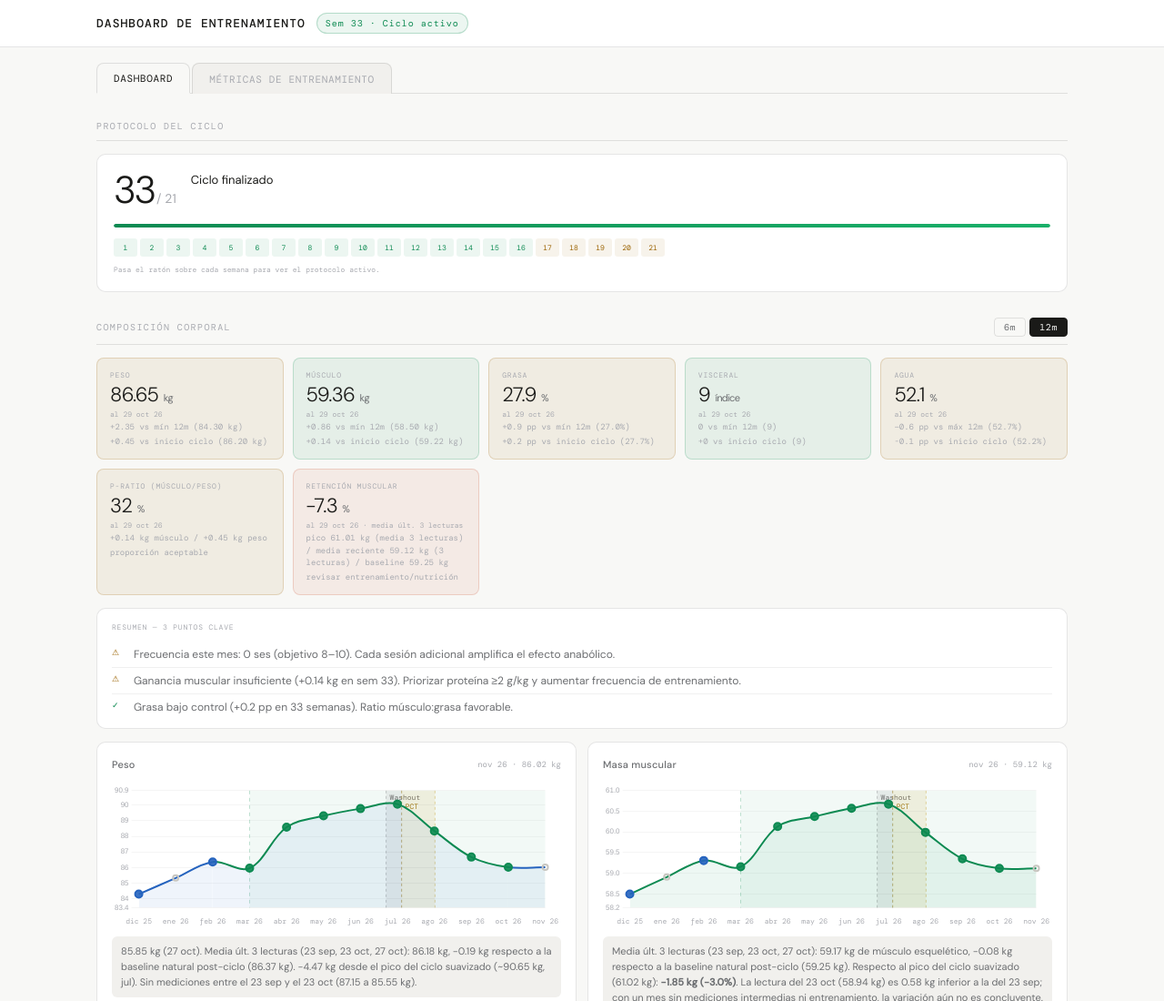
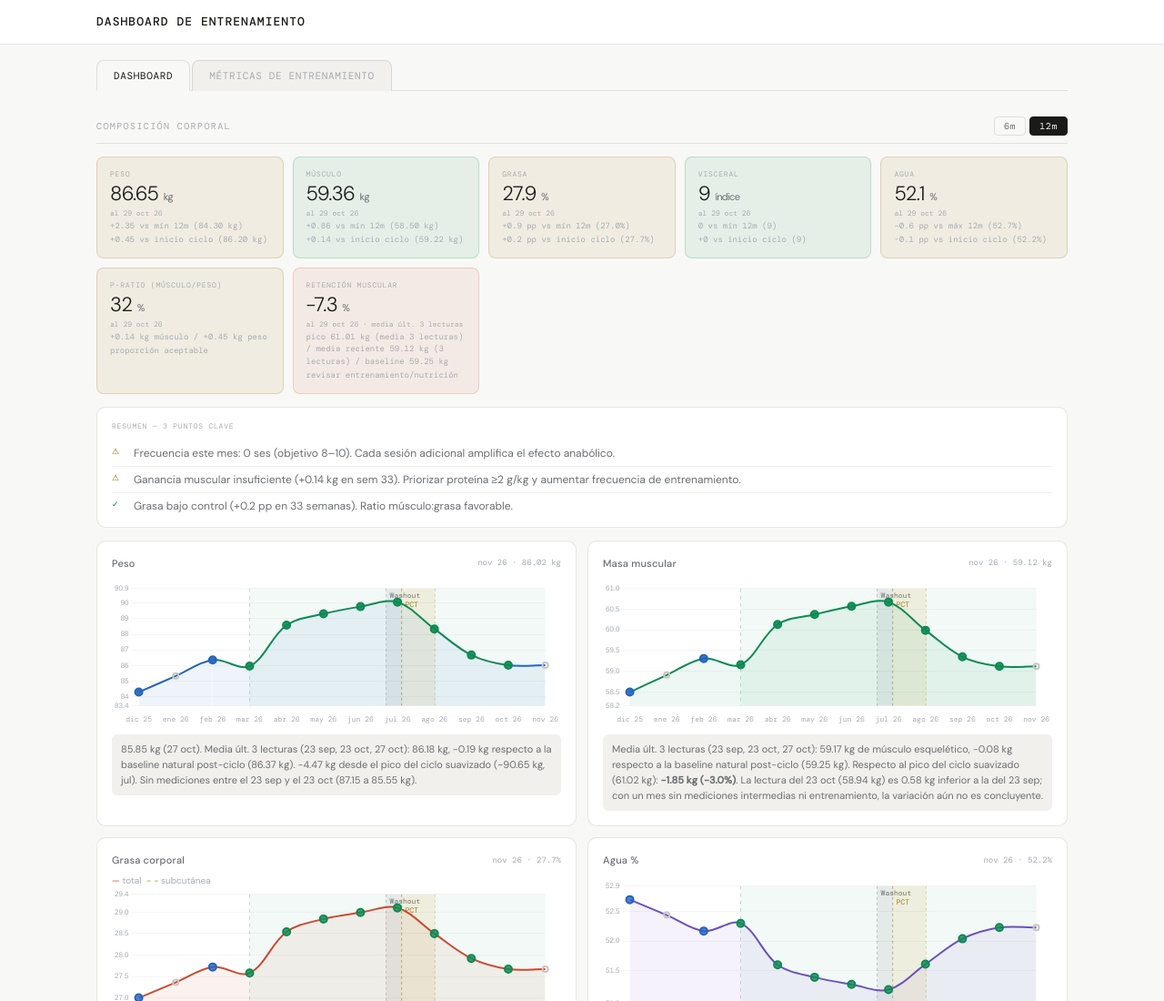
Before and after one commit to Matias1661/Dashboards, a plain HTML site: page training_dashboard.html in a window 1280 px wide. Shown: the top 1100 px of the page at 91% size. Drawn offline with nearby package versions, Linux system fonts and the light colour scheme.

Commit message:
Ocultar sección Protocolo del ciclo y badge de semana (SHOW_PROTOCOL=false) hasta el próximo ciclo

```diff
--- a/training_dashboard.html
+++ b/training_dashboard.html
@@ -149,8 +149,8 @@ footer{text-align:center;font-family:'DM Mono',monospace;font-size:9px;color:var
 
   <div class="tabpane-dashboard">
 
-  <!-- PROTOCOLO -->
-  <div class="section">
+  <!-- PROTOCOLO (oculto mientras SHOW_PROTOCOL=false) -->
+  <div class="section" id="protocolSection" style="display:none">
     <div class="section-title">Protocolo del ciclo</div>
     <div class="proto-card">
       <div class="proto-top">
@@ -446,6 +446,8 @@ const PHASE_HISTORY = [
 const BP_EXTRA_PHASES = [{start:'2026-08-17', end:'2099-12-31', label:'Actual', type:'natural'}];
 const BP_PHASE_LIST = [...PHASE_HISTORY, ...BP_EXTRA_PHASES];
 const CYCLE_WEEKS = 21;
+// Visibilidad de la sección Protocolo del ciclo y del badge de semana del header. Poner true al iniciar el próximo ciclo (y actualizar CYCLE_START / PROTOCOL).
+const SHOW_PROTOCOL = false;
 // Baseline pre-ciclo histórica (11/03/2026), preservada como referencia permanente: peso 86.20, musc 59.22, grasa 27.7.
 // Baseline natural post-ciclo fijada 16/09/2026 (media de las lecturas Renpho del 07, 09 y 15/09/2026, tras el cierre de PCT).
 const BASELINE    = { peso: 86.37, musc: 59.25, grasa: 27.8 };
@@ -936,6 +938,9 @@ function aggregate(type){
 // RENDER PROTOCOL
 // ═══════════════════════════════════════════════════════════════════════════
 function renderProtocol(){
+  const sec=document.getElementById('protocolSection'), badge=document.getElementById('weekBadge');
+  if(!SHOW_PROTOCOL){ if(sec)sec.style.display='none'; if(badge)badge.style.display='none'; return; }
+  if(sec)sec.style.display='';
   const w=getCurrentWeek();
   const proto=getProtocolForWeek(w);
   const next=getNextChange(w);
```
